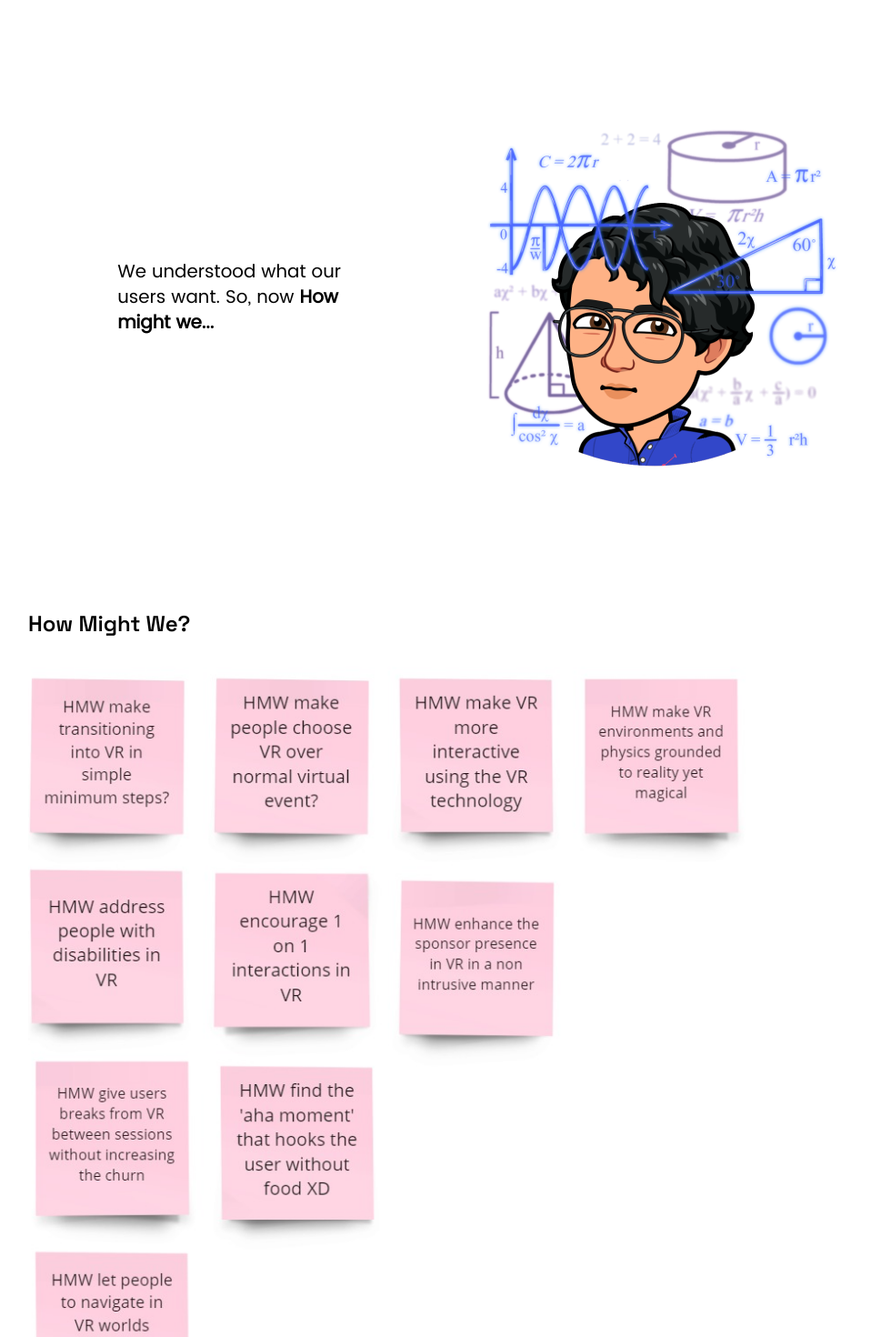
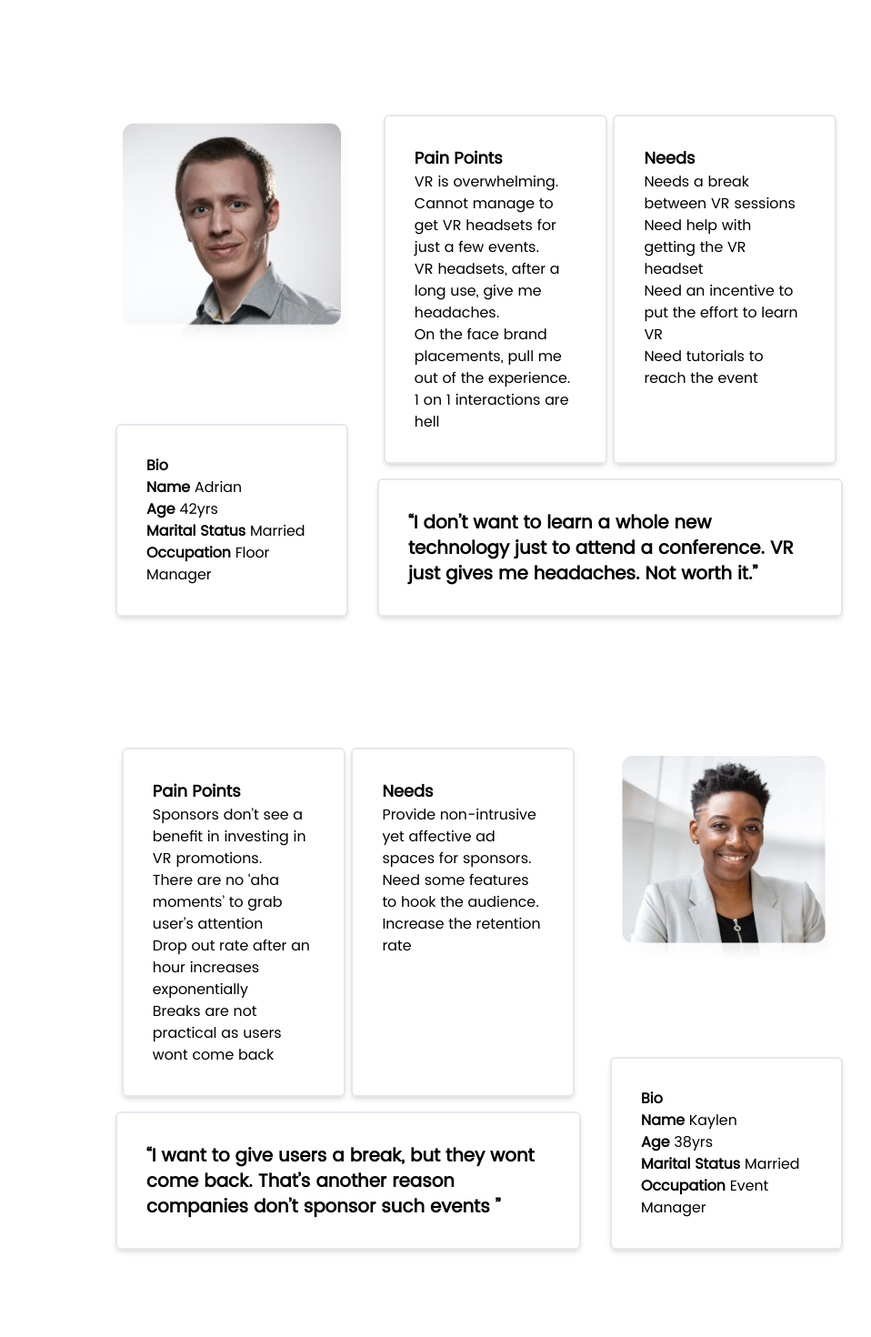
Before and after one commit to HribhavUX/hribhav-portfolio, a React (Create React App) app: page /magnidvr in a window 1280 px wide. Shown: the part 5340-6810 px from the top of the page at 91% size, without its empty margins (113-1071 px from the left). Built offline with nearby package versions, Linux system fonts and the light colour scheme.

Commit message:
add: personas

```diff
--- a/src/Components/MagnidVR/Section2.js
+++ b/src/Components/MagnidVR/Section2.js
@@ -16,6 +16,8 @@ import arrowright from "../../Assets/arrow-right.png";
 import arrowdown from "../../Assets/arrow-down.png";
 import arrowleft from "../../Assets/arrow-left.png";
 import story from "../../Assets/MagnidVR/story.png";
+import persona1 from "../../Assets/MagnidVR/persona1.png";
+import persona2 from "../../Assets/MagnidVR/persona2.png";
 
 export default function Section2() {
   return (
@@ -64,6 +66,71 @@ export default function Section2() {
         <p className="text-xl max-w-[30%]">Okay...Let’s identify and categorise our stakeholders so that we know, whom to design for</p>
         <img className="h-[50vh]" src={thinking} alt="decorative"/>
       </div>
+      <div className="flex my-36 mx-auto px-24 justify-between">
+        <div className="w-[32%] flex flex-col justify-between items-center">
+          <img className="object-fill" src={persona1} alt="persona"/>
+          <div className="p-8 w-full border-2 shadow-md rounded-md">
+            <h4><b>Bio</b></h4>
+            <p><b>Name </b>Adrian</p>
+            <p><b>Age </b>42yrs</p>
+            <p><b>Marital Status </b>Married</p>
+            <p><b>Occupation </b>Floor Manager</p>
+          </div>
+        </div>
+        <div className="w-[64%] flex flex-col justify-between">
+          <div className="flex w-full justify-evenly">
+            <div className="w-[48%] p-8 border-2 rounded-md shadow-md">
+              <h4 className="text-lg font-bold">Pain Points</h4>
+              <p>VR is overwhelming.</p>
+              <p>Cannot manage to get VR headsets for just a few events.</p>
+              <p>VR headsets, after a long use, give me headaches.</p>
+              <p>On the face brand placements, pull me out of the experience.</p>
+              <p>1 on 1 interactions are hell</p>
+            </div>
+            <div className="w-[48%] p-8 border-2 rounded-md shadow-md">
+              <h4 className="text-lg font-bold">Needs</h4>
+              <p>Needs a break between VR sessions</p>
+              <p>Need help with getting the VR headset</p>
+              <p>Need an incentive to put the effort to learn VR</p>
+              <p>Need tutorials to reach the event</p>
+            </div>
+          </div>
+          <div className="w-full p-8 mt-4 border-2 rounded-md shadow-md font-bold text-xl">
+            “I don’t want to learn a whole new technology just to attend a conference. VR just gives me headaches. Not worth it.”
+          </div>
+        </div>
+      </div>
+      <div className="flex my-36 mx-auto px-24 justify-between">
+       <div className="w-[64%] flex flex-col justify-between">
+          <div className="flex w-full justify-evenly">
+            <div className="w-[48%] p-8 border-2 rounded-md shadow-md">
+              <h4 className="text-lg font-bold">Pain Points</h4>
+              <p>Sponsors don’t see a benefit in investing in VR promotions.</p>
+              <p>There are no ‘aha moments’ to grab user’s attention</p>
+              <p>Drop out rate after an hour increases exponentially</p>
+              <p>Breaks are not practical as users wont come back</p>
+            </div>
+            <div className="w-[48%] p-8 border-2 rounded-md shadow-md">
+              <h4 className="text-lg font-bold">Needs</h4>
+              <p>Provide non-intrusive yet affective ad spaces for sponsors.</p>
+              <p>Need some features to hook the audience.</p>
+              <p>Increase the retention rate</p>
+            </div>
+          </div>
+          <div className="w-full p-8 mt-4 border-2 rounded-md shadow-md font-bold text-xl">“I want to give users a break, but they wont come back. That’s another reason companies don’t sponsor such events ”</div>
+        </div>
+        <div className="w-[32%] flex flex-col justify-between items-center">
+          <img className="object-fill" src={persona2} alt="persona"/>
+          <div className="p-8 w-full border-2 shadow-md rounded-md">
+            <h4><b>Bio</b></h4>
+            <p><b>Name </b>Kaylen</p>
+            <p><b>Age </b>38yrs</p>
+            <p><b>Marital Status </b>Married</p>
+            <p><b>Occupation </b>Event Manager</p>
+          </div>
+        </div>
+      </div>
+
       <div className="flex my-36 justify-evenly items-center">
         <p className="text-xl max-w-[30%]">We understood what our users want. So, now <b>How might we...</b></p>
         <img className="h-[50vh]" src={how} alt="decorative"/>
```
Also changed, not shown: src/Assets/MagnidVR/persona1.png (added), src/Assets/MagnidVR/persona2.png (added).
